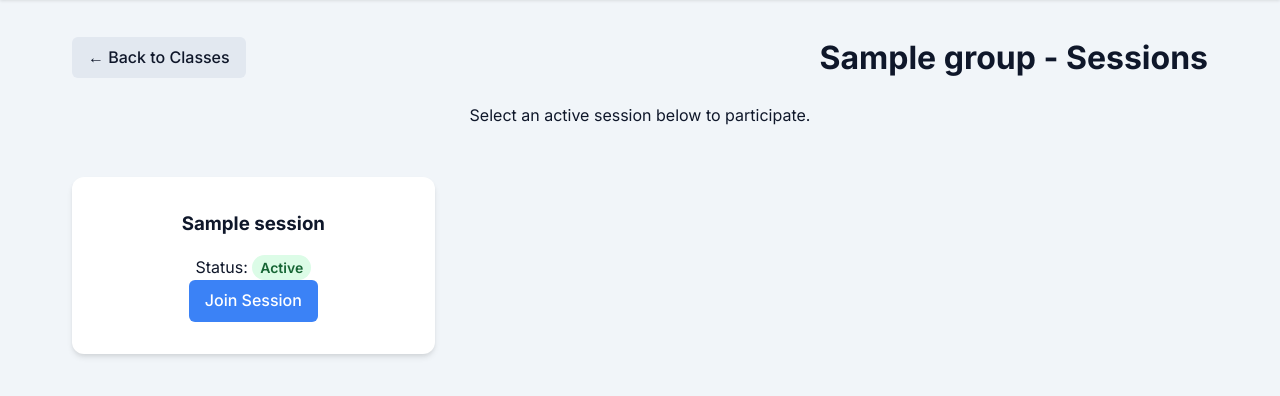
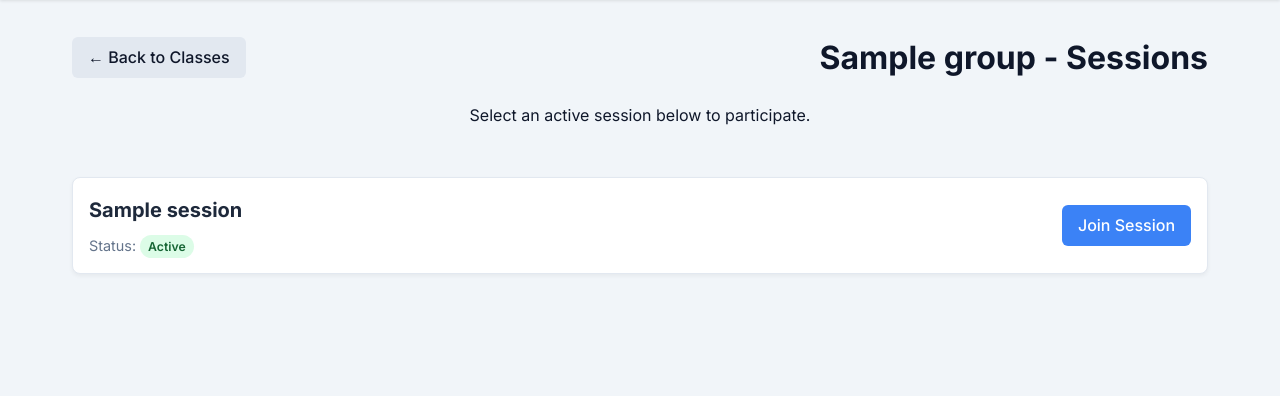
Before and after one commit to YuHyungmin1226/classmap, a Flask app: template app/templates/class_sessions.html in a window 1280 px wide. Shown: the part 64-460 px from the top of the page. Run offline with Flask 3, Linux system fonts and the light colour scheme; tables that the repository leaves empty hold one stand-in row (values such as "Sample post"); the template is opened without the code that fills it: values that come from a table or form of the project are taken from there, most other values are stand-ins (such as "Sample title", 1, 10 or a date in 2020).

Commit message:
Fix double printing of startup network IP messages by checking WERKZEUG_RUN_MAIN

```diff
--- a/app/templates/class_sessions.html
+++ b/app/templates/class_sessions.html
@@ -11,14 +11,18 @@
 
 <div class="sessions-container">
     {% if sessions %}
-        <div class="grid">
-        {% for s in sessions %}
-            <div class="card session-card">
-                <h3>{{ s.name }}</h3>
-                <p>Status: <span class="badge active">Active</span></p>
-                <a href="{{ url_for('main.view_session', session_id=s.id) }}" class="btn btn-primary">Join Session</a>
-            </div>
-        {% endfor %}
+        <div class="card" style="width: 100%; border: none; box-shadow: none; background: transparent; padding: 0;">
+            <ul class="session-list" style="list-style: none; padding: 0; margin: 0;">
+            {% for s in sessions %}
+                <li class="session-item" style="display: flex; justify-content: space-between; align-items: center; padding: 16px; background: white; border: 1px solid #e2e8f0; border-radius: 8px; margin-bottom: 12px; box-shadow: 0 2px 4px rgba(0,0,0,0.05);">
+                    <div>
+                        <h3 style="margin: 0 0 8px 0; color: #1e293b; font-size: 1.25em;">{{ s.name }}</h3>
+                        <p style="margin: 0; color: #64748b; font-size: 0.9em;">Status: <span class="badge active" style="font-size: 0.85em;">Active</span></p>
+                    </div>
+                    <a href="{{ url_for('main.view_session', session_id=s.id) }}" class="btn btn-primary" style="margin: 0; display: flex; align-items: center; justify-content: center;">Join Session</a>
+                </li>
+            {% endfor %}
+            </ul>
         </div>
     {% else %}
         <div class="empty-state card">
--- a/run.py
+++ b/run.py
@@ -30,15 +30,20 @@ def get_all_local_ips():
 
 app = create_app()
 
+import os
+
 if __name__ == '__main__':
-    local_ips = get_all_local_ips()
-    print("="*60)
-    print("🚀 Server is running!")
-    print(f"👉 Local Access (Teacher):   http://localhost:5555")
+    # Print only in the main worker process to avoid duplicating the message
+    if os.environ.get('WERKZEUG_RUN_MAIN') == 'true':
+        local_ips = get_all_local_ips()
+        print("="*60)
+        print("🚀 Server is running!")
+        print(f"👉 Local Access (Teacher):   http://localhost:5555")
 
-    for i, ip in enumerate(local_ips):
-        print(f"👉 Network Access (Students {i+1}): http://{ip}:5555")
+        for i, ip in enumerate(local_ips):
+            print(f"👉 Network Access (Students {i+1}): http://{ip}:5555")
 
-    print("   (Share the correct Network Access link with your students)")
-    print("="*60)
+        print("   (Share the correct Network Access link with your students)")
+        print("="*60)
+
     socketio.run(app, debug=True, host='0.0.0.0', port=5555, use_reloader=True)
```
